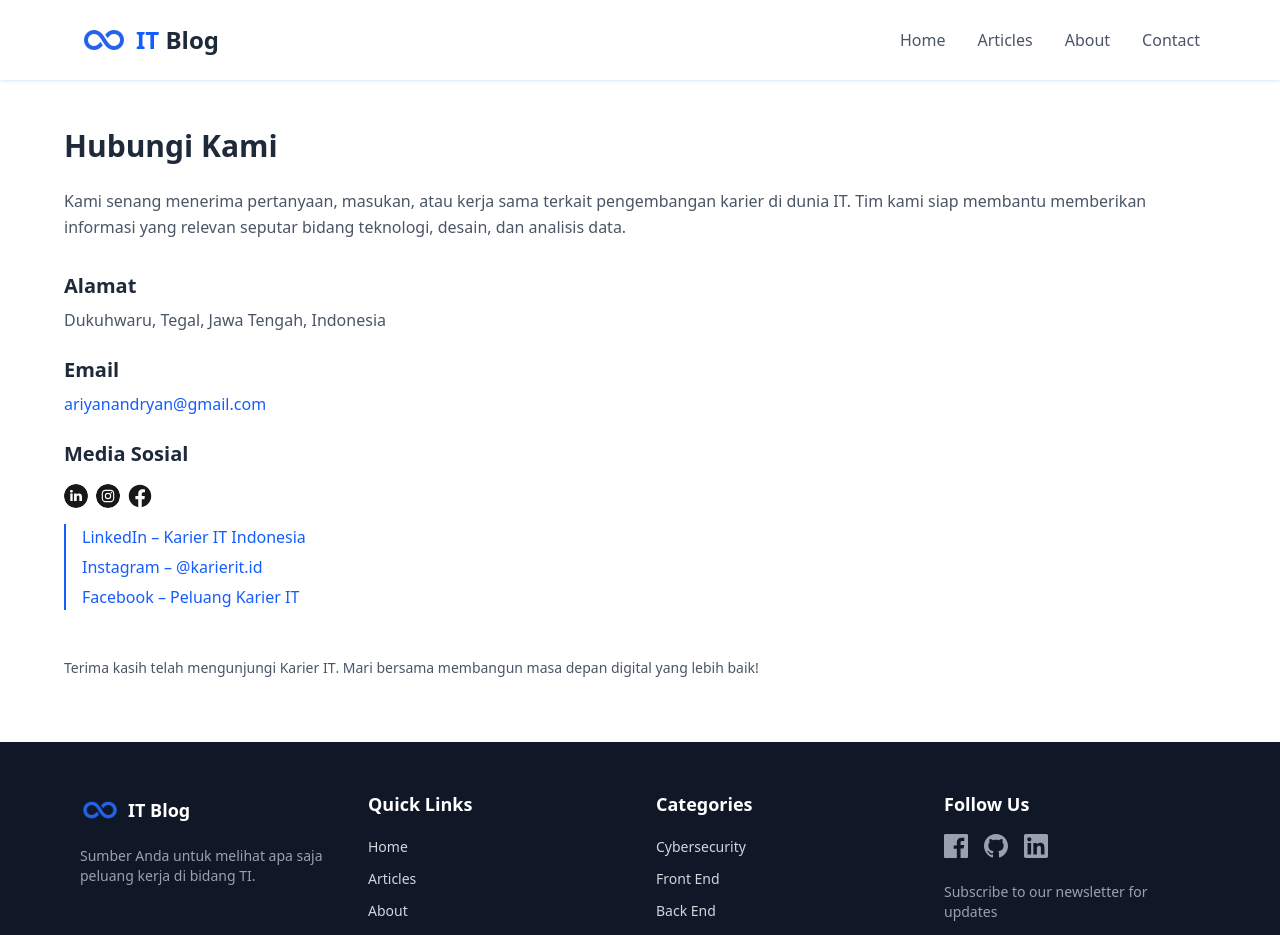
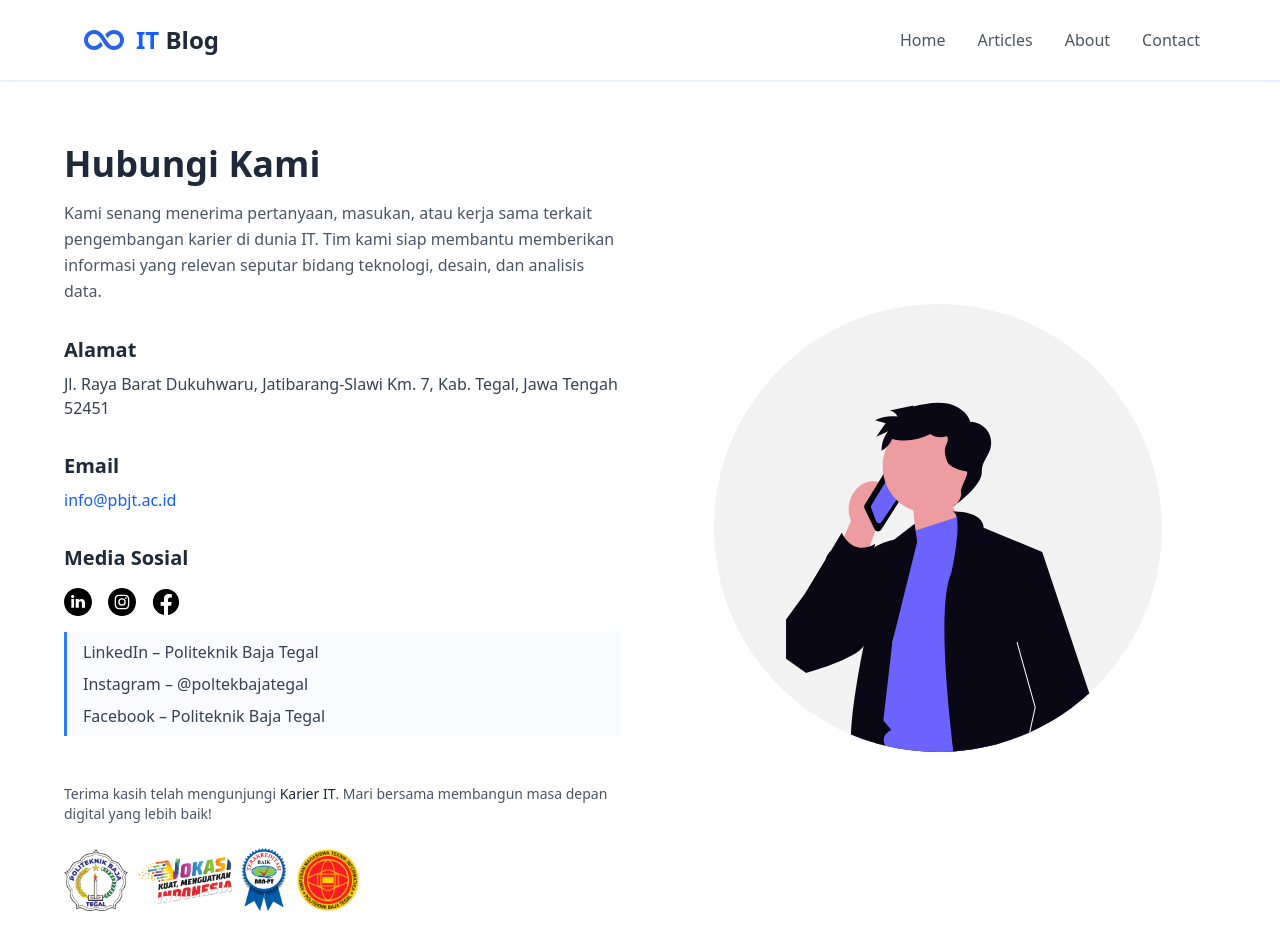
Before and after one commit to job-opportunities-blog/it-blog, a React (Vite) app: page /contact in a window 1280 px wide. Shown: the top 935 px of the page. Built offline with nearby package versions, Linux system fonts and the light colour scheme.

Commit message:
update: change layout design, margin, padding, etc

```diff
--- a/src/pages/contact.tsx
+++ b/src/pages/contact.tsx
@@ -5,9 +5,11 @@ import { Link } from "react-router-dom";
 const Contact: React.FC = () => {
   return (
     <>
-      <section className="py-16 mt-16 px-4 bg-white">
-        <div className="max-w-6xl mx-auto">
-          <h1 className="text-3xl font-bold text-gray-800 mb-6">
+      <section className="py-20 mt-16 bg-white px-4">
+        <div className="max-w-6xl mx-auto grid md:grid-cols-2 gap-10 items-center">
+          {/* Bagian kiri: Info Kontak */}
+          <div>
+            <h1 className="text-4xl font-bold text-gray-800 mb-4">
               Hubungi Kami
             </h1>
             <p className="text-gray-600 leading-relaxed mb-8">
@@ -17,76 +19,81 @@ const Contact: React.FC = () => {
               analisis data.
             </p>
 
-          <div className="space-y-6 text-gray-600">
+            <div className="space-y-8">
+              {/* Alamat */}
               <div>
                 <h2 className="text-xl font-semibold text-gray-800 mb-2">
                   Alamat
                 </h2>
-              <p>Dukuhwaru, Tegal, Jawa Tengah, Indonesia</p>
+                <p className="text-gray-700">
+                  Jl. Raya Barat Dukuhwaru, Jatibarang-Slawi Km. 7, Kab. Tegal, Jawa Tengah 52451
+                </p>
               </div>
 
+              {/* Email */}
               <div>
                 <h2 className="text-xl font-semibold text-gray-800 mb-2">
                   Email
                 </h2>
-              <p>
                 <Link
-                  to="mailto:ariyanandryan@gmail.com"
-                  className="text-blue-600 hover:underline hover:text-blue-700 transition-colors duration-200"
+                  to="mailto:info@pbjt.ac.id"
+                  className="text-blue-600 hover:underline hover:text-blue-700 transition-colors"
                 >
-                  ariyanandryan@gmail.com
+                  info@pbjt.ac.id
                 </Link>
-              </p>
               </div>
 
+              {/* Media Sosial */}
               <div>
-              <h2 className="text-xl font-semibold text-gray-800 mb-2">
+                <h2 className="text-xl font-semibold text-gray-800 mb-4">
                   Media Sosial
                 </h2>
-              <div className="flex gap-2 pt-2 pb-4">
+
+                <div className="flex items-center gap-4 mb-4">
                   <Image
                     name="linkedin"
-                  className="w-6 h-6 opacity-90 hover:opacity-100 transition-opacity duration-200"
+                    className="w-7 h-7 opacity-100 hover:opacity-60 transition-opacity duration-200"
                   />
                   <Image
                     name="instagram"
-                  className="w-6 h-6 opacity-90 hover:opacity-100 transition-opacity duration-200"
+                    className="w-7 h-7 opacity-100 hover:opacity-60 transition-opacity duration-200"
                   />
                   <Image
                     name="facebook"
-                  className="w-6 h-6 opacity-90 hover:opacity-100 transition-opacity duration-200"
+                    className="w-7 h-7 opacity-100 hover:opacity-60 transition-opacity duration-200"
                   />
                 </div>
-              <div className="border-l-2 border-blue-600 pl-4">
-                <ul className="leading-relaxed space-y-1">
-                  <li className="md:flex space-x-2">
+
+                <div className="border-l-3 border-blue-500 pl-4 bg-blue-50/40 py-2">
+                  <ul className="space-y-2 text-gray-700">
+                    <li>
                       <Link
                         to="https://www.linkedin.com/"
                         target="_blank"
                         rel="noopener noreferrer"
-                      className="flex items-center gap-2 text-blue-600 hover:underline hover:text-blue-700 transition-colors duration-200"
+                        className="hover:text-blue-600 transition-colors"
                       >
-                      LinkedIn – Karier IT Indonesia
+                        LinkedIn – Politeknik Baja Tegal
                       </Link>
                     </li>
-                  <li className="md:flex space-x-2">
+                    <li>
                       <Link
                         to="https://www.instagram.com/"
                         target="_blank"
                         rel="noopener noreferrer"
-                      className="flex items-center gap-2 text-blue-600 hover:underline hover:text-blue-700 transition-colors duration-200"
+                        className="hover:text-blue-700 transition-colors"
                       >
-                      Instagram – @karierit.id
+                        Instagram – @poltekbajategal
                       </Link>
                     </li>
-                  <li className="md:flex space-x-2">
+                    <li>
                       <Link
                         to="https://facebook.com/"
                         target="_blank"
                         rel="noopener noreferrer"
-                      className="flex items-center gap-2 text-blue-600 hover:underline hover:text-blue-700 transition-colors duration-200"
+                        className="hover:text-blue-700 transition-colors"
                       >
-                      Facebook – Peluang Karier IT
+                        Facebook – Politeknik Baja Tegal
                       </Link>
                     </li>
                   </ul>
@@ -96,9 +103,41 @@ const Contact: React.FC = () => {
 
             <p className="mt-12 text-sm text-gray-600">
               Terima kasih telah mengunjungi{" "}
-            <span className="font-medium">Karier IT</span>. Mari bersama
-            membangun masa depan digital yang lebih baik!
+              <span className="font-medium text-gray-800">Karier IT</span>. Mari
+              bersama membangun masa depan digital yang lebih baik!
             </p>
+
+            <div>
+              <ul className="flex items-center mt-6 space-x-2">
+                <li>
+                  <Image name="pbjt" className="w-16" />
+                </li>
+                <li>
+                  <Image name="kampus-vokasi" className="w-24" />
+                </li>
+                <li>
+                  <Image name="banpt" className="w-12" />
+                </li>
+                <li>
+                  <Image name="informatika" className="w-16" />
+                </li>
+              </ul>
+            </div>
+          </div>
+
+          {/* Bagian kanan: ilustrasi atau gambar */}
+          <div className="flex justify-center">
+            <Image
+              name="/contact"
+              alt="Contact illustration"
+              className="w-full max-w-md"
+            />
+          </div>
+        </div>
+
+        {/* Tambahan: Google Maps Embed */}
+        <div className="mt-12 rounded-lg overflow-hidden shadow-md max-w-5xl mx-auto border border-gray-600">
+          <iframe src="https://www.google.com/maps/embed?pb=!1m18!1m12!1m3!1d3960.3384921906913!2d109.09088537588181!3d-6.96933459303129!2m3!1f0!2f0!3f0!3m2!1i1024!2i768!4f13.1!3m3!1m2!1s0x2e6fbea052a6d491%3A0x52531df16443a7f!2sPOLITEKNIK%20BAJA%20TEGAL!5e0!3m2!1sid!2sid!4v1761622045260!5m2!1sid!2sid" className="w-full h-[50vh]"></iframe>
         </div>
       </section>
     </>
```
Lines whose indentation alone changed are shown as unchanged.
